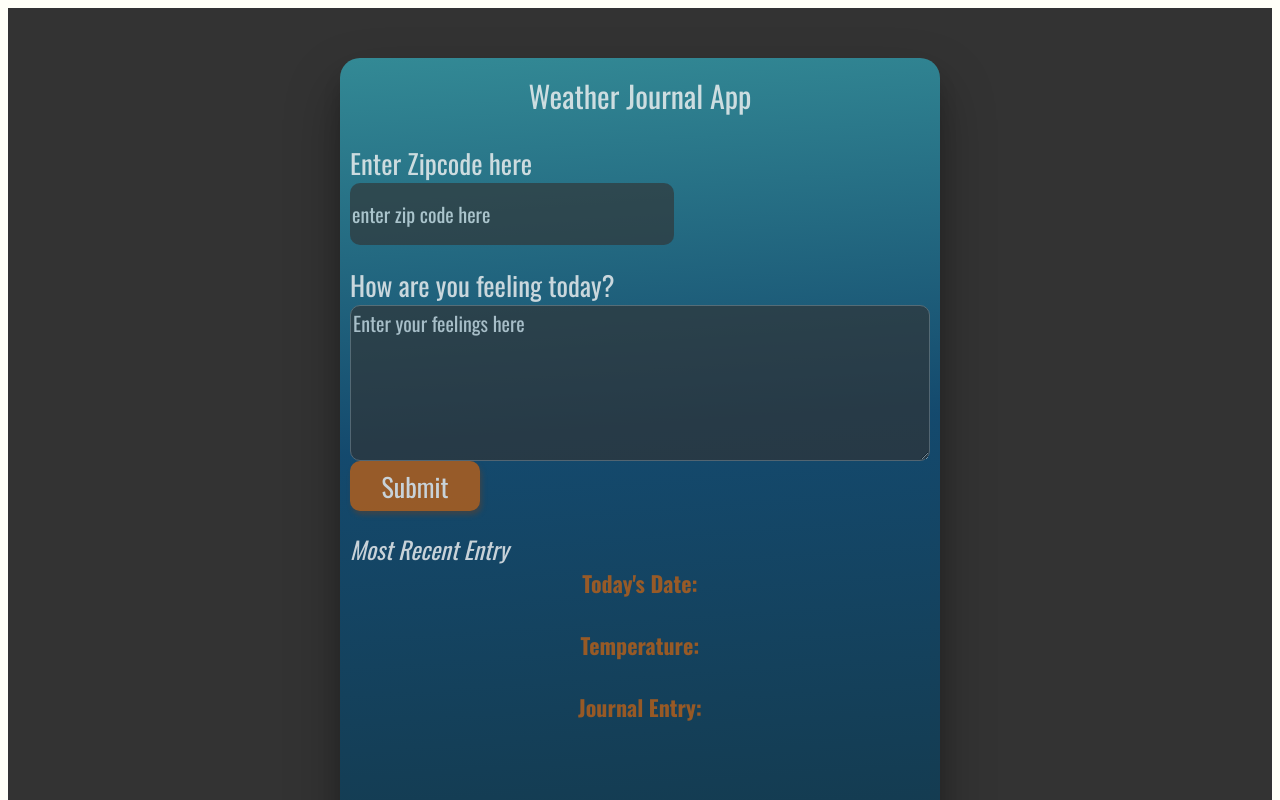
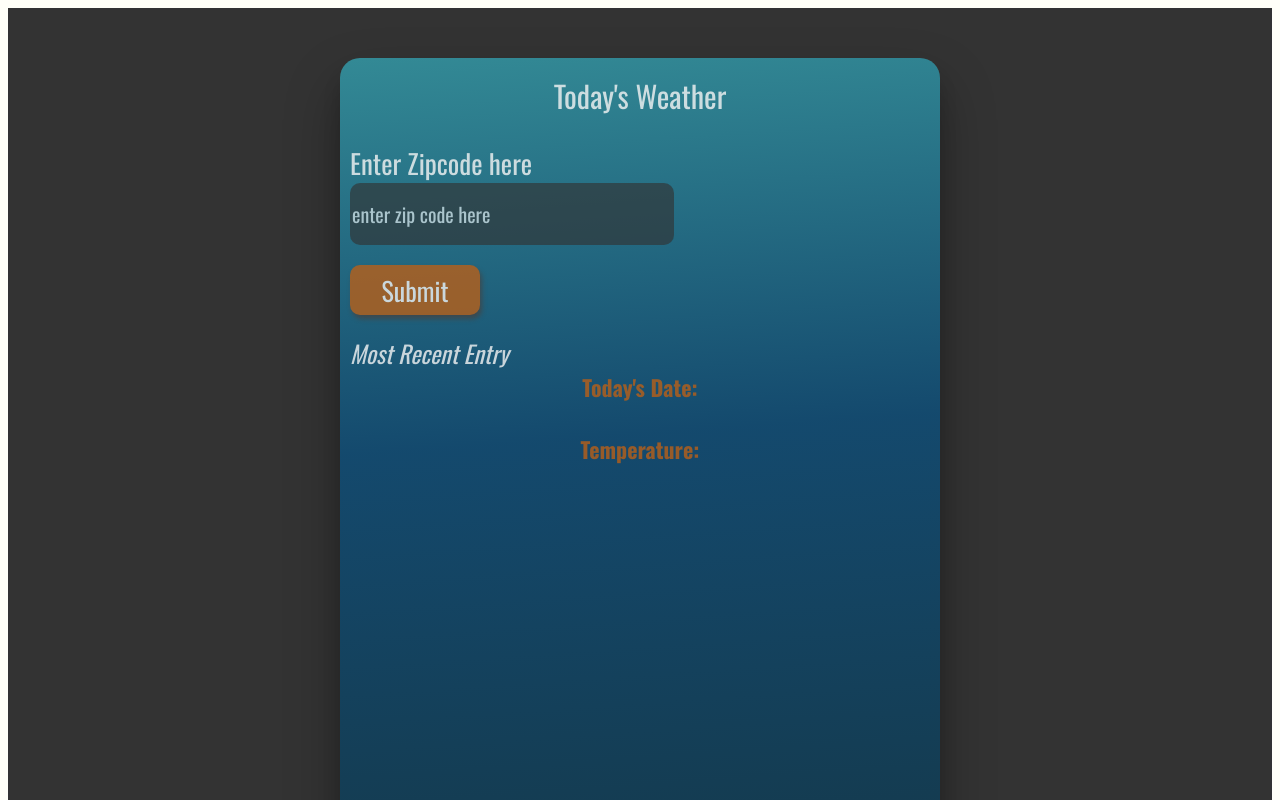
Before and after one commit to alison2686/weather-app, a website: page website/index.html in a window 1280 px wide. Shown: the top 800 px of the page. Drawn offline with nearby package versions, Linux system fonts and the light colour scheme; a web font is replaced by a local one.

Commit message:
update weather app

```diff
--- a/website/app.js
+++ b/website/app.js
@@ -1,7 +1,7 @@
 /* Global Variables */
 const baseURL = 'https://api.openweathermap.org/data/2.5/weather?zip=';
 // Personal API Key for OpenWeatherMap API
-const apiKey = '&appid=api_placeholder&units=imperial';
+const apiKey = '&appid=700623bd062bcc45958b61a0516a7de9&units=imperial';
 
 // Create a new date instance dynamically with JS
 let d = new Date();
@@ -13,7 +13,7 @@ document.getElementById('generate').addEventListener('click', getWeather);
 // Function called by event listener
 function getWeather(event) {
     let zip = document.getElementById('zip').value;
-    let feelings = document.getElementById('feelings').value;
+    // let feelings = document.getElementById('feelings').value;
 
     const validateZipCode = (zip) => {
         const zipCodePattern = /^\d{5}$|^\d{5}-\d{4}$/;
@@ -30,7 +30,7 @@ function getWeather(event) {
             postData('/addWeather', {
                 temp: data.main.temp,
                 date: newDate,
-                feelings: feelings,
+                // feelings: feelings,
             })
             // Chain promise that updates UI dynamically
             .then(()=>
@@ -77,7 +77,7 @@ const updateUI = async() => {
         const allData = await request.json();
         document.getElementById('date').innerHTML = allData.date;
         document.getElementById('temp').innerHTML = allData.temp + '° F';
-        document.querySelector('#content').innerHTML = allData.feelings;
+        // document.querySelector('#content').innerHTML = allData.feelings;
     } catch(error) {
         console.log('error', error);
     }
--- a/website/index.html
+++ b/website/index.html
@@ -2,7 +2,7 @@
 <html>
 <head>
 <meta charset="UTF-8">
-<title>Weather Journal</title>
+<title>Weather App</title>
 <link href="https://fonts.googleapis.com/css?family=Oswald:400,600,700|Ranga:400,700&display=swap" rel="stylesheet">
 <link rel="stylesheet" href="style.css">
 </head>
@@ -10,15 +10,13 @@
 <div id = "app">
   <div id="card">
     <div class ="holder headline">
-      Weather Journal App
+      Today's Weather
     </div>
     <div class ="holder zip">
       <label for="zip">Enter Zipcode here</label>
       <input type="text" id="zip" placeholder="enter zip code here">
     </div>
-    <div class ="holder feel">
-      <label for="feelings">How are you feeling today?</label>
-      <textarea class= "myInput" id="feelings" placeholder="Enter your feelings here" rows="5" cols="50"></textarea>
+    <div class="holder btn">
       <button id="generate" type = "submit"> Submit </button>
     </div>
     <div class ="holder entry">
@@ -28,7 +26,7 @@
       <div id = "date"></div>
       <div class="entry-title"><strong>Temperature:</strong></div>
     <div id = "temp"></div>
-    <div class="entry-title"><strong>Journal Entry:</strong></div>
+    <!-- <div class="entry-title"><strong>Journal Entry:</strong></div> -->
     <div id = "content"></div>
     </div>
     </div>
```
Also changed, not shown: server.js (+5 -2 lines).
